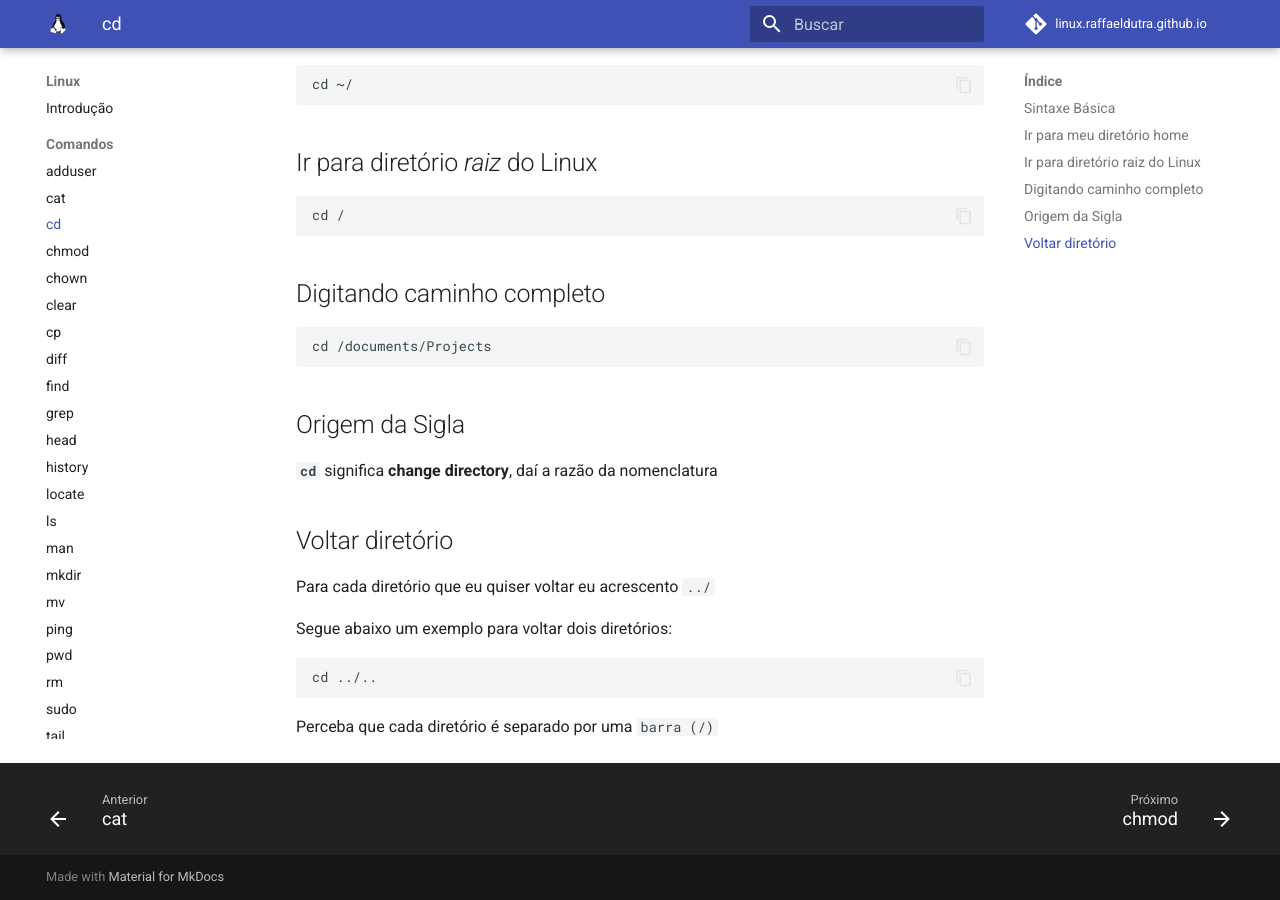
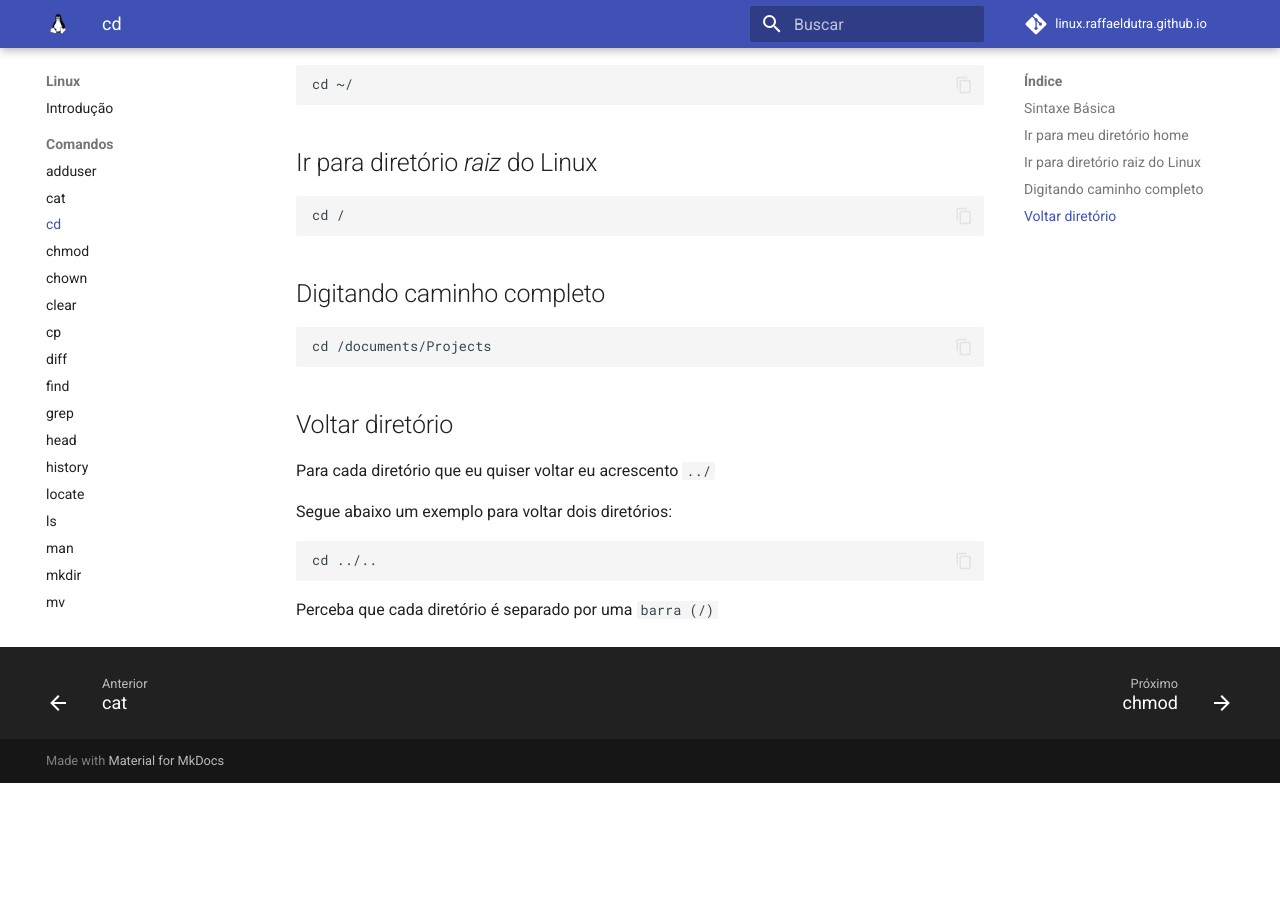
Before and after one commit to raffaeldutra/linux.raffaeldutra.github.io, an MkDocs documentation site: the page built from docs/comandos/cd.md, in a window 1280 px wide and 900 px high, scrolled down 641 px. Built offline with MkDocs 1.6.1 and Material for MkDocs 9.7.7, drawn with Linux system fonts in a browser that asks for light colours; comment, search, counter and statistics services are not loaded; after the commit the page ends 1424 px from its top, so only the background shows below that.

Commit message:
Closes #56 Removida a origem da sigla no comando cd

````diff
--- a/docs/comandos/cd.md
+++ b/docs/comandos/cd.md
@@ -42,10 +42,6 @@ cd /
 cd /documents/Projects
 ```
 
-## Origem da Sigla
-
-__`cd`__ significa __change directory__, daí a razão da nomenclatura
-
 ## Voltar diretório
 
 Para cada diretório que eu quiser voltar eu acrescento `../`
````
